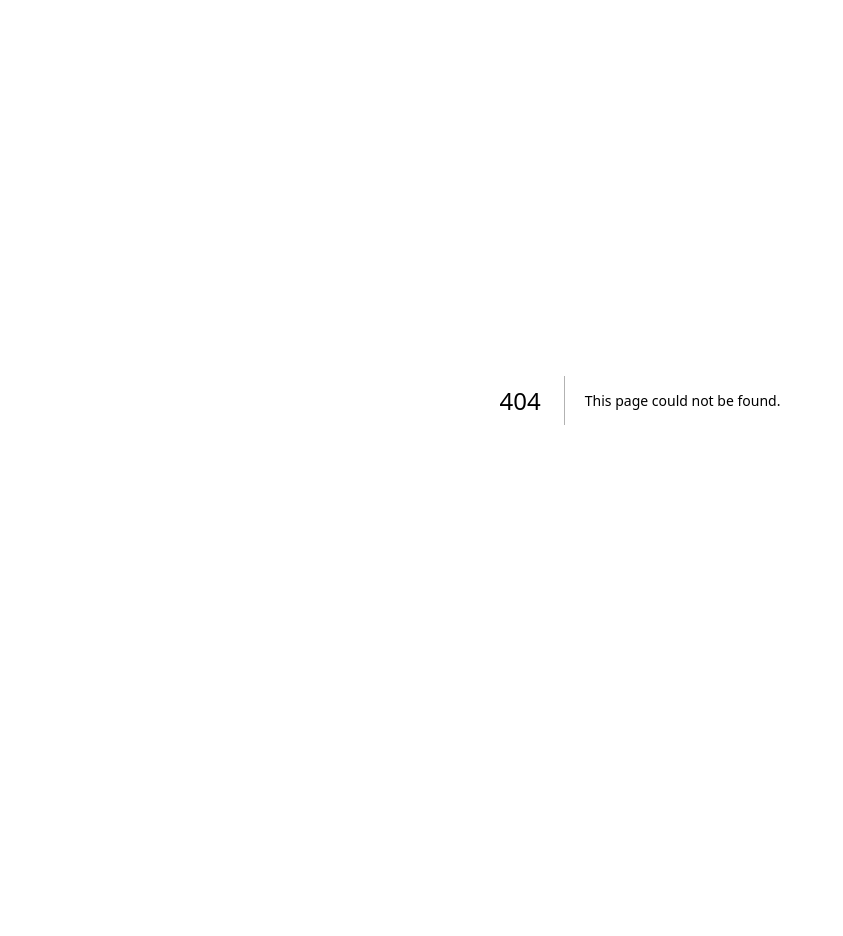
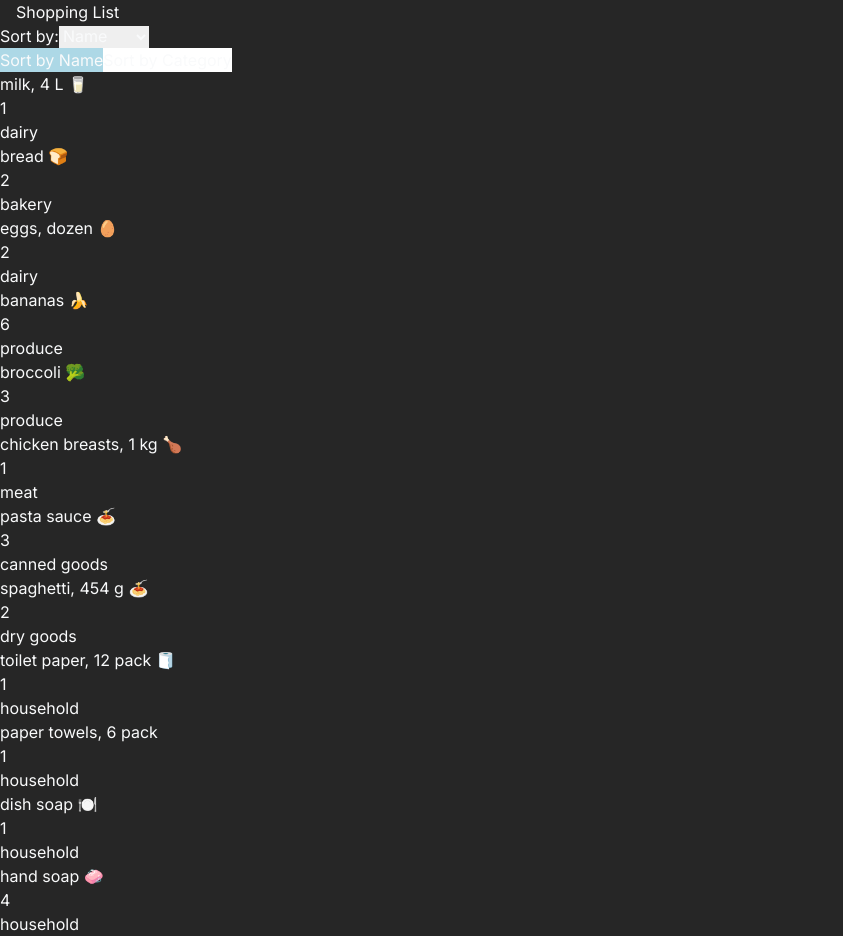
Before and after one commit to bryanzhou08/cprg306-assignments, a Next.js app: page /week5 in a window 1280 px wide. Before the commit this address had no page. Shown: the whole page, without its empty margins (0-843 px from the left). Before the commit the page ends 800 px from the top, so only its background shows below. Built offline with nearby package versions, Linux system fonts and the light colour scheme.

Commit message:
week5 about item,item-list and page

```diff
--- /dev/null
+++ b/app/week5/item-list.js
@@ -0,0 +1,77 @@
+// Remove all item variables (const item1 etc.) from the ItemList component.
+//Import the useState hook from React, the Item component, and the items from the JSON file.
+
+// Use the useState hook to create a state variable sortBy and its setter function setSortBy. This will be used to determine the sorting preference of the user.
+// Set the initial value of sortBy to "name", indicating that the list should initially be sorted by name.
+
+// Use JavaScript's sort function to sort the items array based on the sortBy state variable.
+// If sortBy is "name", sort the items by their name property.
+// If sortBy is "category", sort the items by their category property.
+
+"use client";
+
+import Item from './item'
+import jsonData from './items.json'
+
+import { useState } from 'react';
+
+
+export default function ItemList() {
+    const jsonItems = [...jsonData]
+    const [sortBy, setSortBy] = useState('name');
+    const sortItems = () => {
+        if (sortBy === 'name') {
+          // Sort items by the 'name' property
+          jsonItems.sort((a, b) => a.name.localeCompare(b.name));
+
+        } else if (sortBy === 'category') {
+          // Sort items by the 'category' property
+          jsonItems.sort((a, b) => a.category.localeCompare(b.category));
+        }
+      };
+
+      // Call the sorting function whenever the sortBy state variable changes
+      const handleSortByName = () => {
+        setSortBy('name');
+      };
+
+      const handleSortByCategory = () => {
+        setSortBy('category');
+      };
+
+    return (
+      <div>
+        <div>
+            <label>Sort by:</label>
+            <select value={sortBy} onChange={(e) => setSortBy(e.target.value)}>
+            <option value="name">Name</option>
+            <option value="category">Category</option>
+            </select>
+        </div>
+        <div>
+        <button
+          onClick={sortItems}
+          style={{
+            backgroundColor: sortBy === 'name' ? 'lightblue' : 'white',
+          }}
+        >
+          Sort by Name
+        </button>
+        <button
+          onClick={handleSortByCategory}
+          style={{
+            backgroundColor: sortBy === 'category' ? 'lightblue' : 'white',
+          }}
+        >
+          Sort by Category
+        </button>
+      </div>
+        <div>
+        {jsonItems.map((item) => (
+        <Item name={item.name} quantity={item.quantity} category={item.category} />
+        ))}
+
+        </div>
+    </div>
+    );
+}
--- /dev/null
+++ b/app/week5/item.js
@@ -0,0 +1,9 @@
+export default function Item({ name, quantity, category }) {
+    return (
+        <ul>
+            <li>{name}</li>
+            <li>{quantity}</li>
+            <li>{category}</li>
+        </ul>
+    );
+}
--- /dev/null
+++ b/app/week5/items.json
@@ -0,0 +1,74 @@
+[
+    {
+      "id": "1h2GJKH12gkHG31h1H",
+      "name": "milk, 4 L 🥛",
+      "quantity": 1,
+      "category": "dairy"
+    },
+    {
+      "id": "2KJH3k2j3H1k2J3K1H",
+      "name": "bread 🍞",
+      "quantity": 2,
+      "category": "bakery"
+    },
+    {
+      "id": "3h2KJH3k2j3H1k2J3",
+      "name": "eggs, dozen 🥚",
+      "quantity": 2,
+      "category": "dairy"
+    },
+    {
+      "id": "4k2J3K1H2GJKH12gk",
+      "name": "bananas 🍌",
+      "quantity": 6,
+      "category": "produce"
+    },
+    {
+      "id": "5H1h1H2KJH3k2j3H",
+      "name": "broccoli 🥦",
+      "quantity": 3,
+      "category": "produce"
+    },
+    {
+      "id": "6H1k2J3K1H2GJKH1",
+      "name": "chicken breasts, 1 kg 🍗",
+      "quantity": 1,
+      "category": "meat"
+    },
+    {
+      "id": "7gkHG31h1H2KJH3k",
+      "name": "pasta sauce 🍝",
+      "quantity": 3,
+      "category": "canned goods"
+    },
+    {
+      "id": "8j3H1k2J3K1H2GJK",
+      "name": "spaghetti, 454 g 🍝",
+      "quantity": 2,
+      "category": "dry goods"
+    },
+    {
+      "id": "9H12gkHG31h1H2KJ",
+      "name": "toilet paper, 12 pack 🧻",
+      "quantity": 1,
+      "category": "household"
+    },
+    {
+      "id": "10H3k2j3H1k2J3K1",
+      "name": "paper towels, 6 pack",
+      "quantity": 1,
+      "category": "household"
+    },
+    {
+      "id": "11k2J3K1H2GJKH12",
+      "name": "dish soap 🍽️",
+      "quantity": 1,
+      "category": "household"
+    },
+    {
+      "id": "12GJKH12gkHG31h1",
+      "name": "hand soap 🧼",
+      "quantity": 4,
+      "category": "household"
+    }
+  ]
--- /dev/null
+++ b/app/week5/page.js
@@ -0,0 +1,12 @@
+
+// In page.js, create a functional component named Page
+// that returns a main element wrapped around an h1 "Shopping List" header and the ItemList component.
+import ItemList from './item-list'
+export default function Page() {
+    return (
+        <main className="bg-neutral-800 text-gray-50">
+            <h1 className='px-4 '>Shopping List</h1>
+            <ItemList/>
+        </main>
+    );
+}
```
